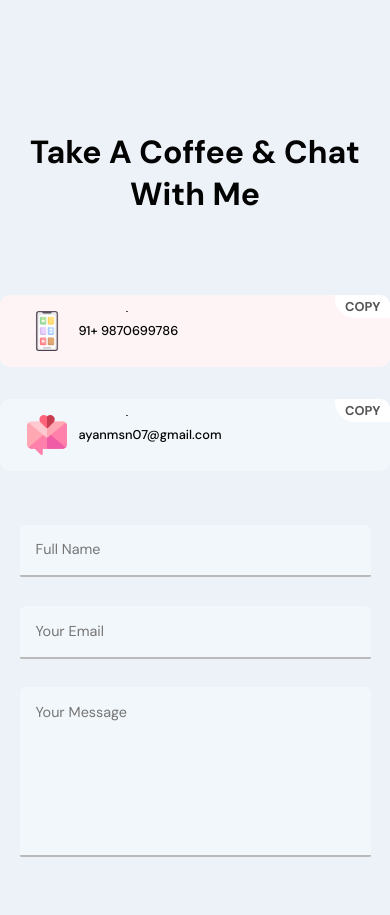
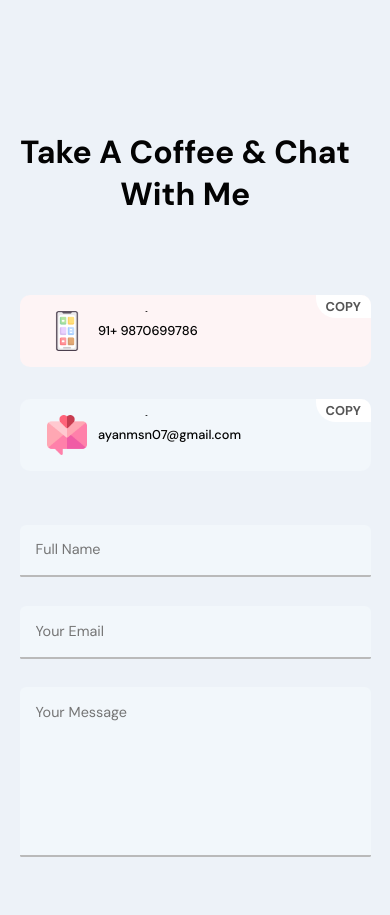
Before and after one commit to AyanNagorimsn/portfolio-react, a React (Vite) app: page / in a window 390 px wide. Shown: the part 6880-7795 px from the top of the page. Built offline with nearby package versions, Linux system fonts and the light colour scheme; no server answers.

Commit message:
some responsiveness for footer seciton

```diff
--- a/src/container/Footer/Footer.scss
+++ b/src/container/Footer/Footer.scss
@@ -1,3 +1,7 @@
+#contact .head-text {
+  max-width: 95%;
+}
+
 .app__footer-cards {
   width: 60%;
   display: flex;
@@ -8,6 +12,7 @@
 
   .app__footer-card {
     min-width: 290px;
+    max-width: 90%;
     display: flex;
     flex-direction: row;
     justify-content: flex-start;
```
